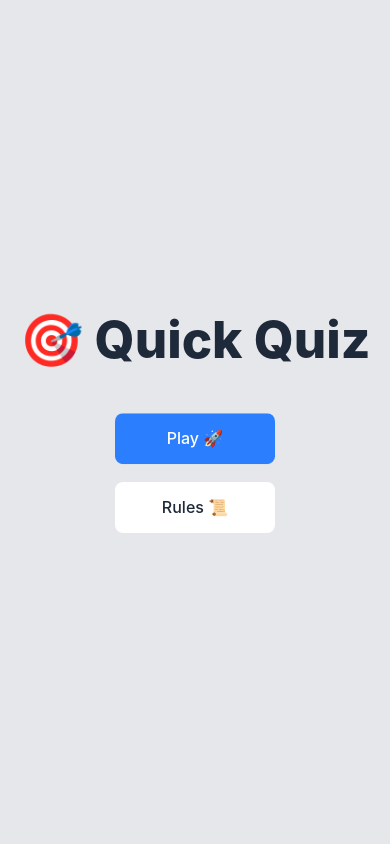
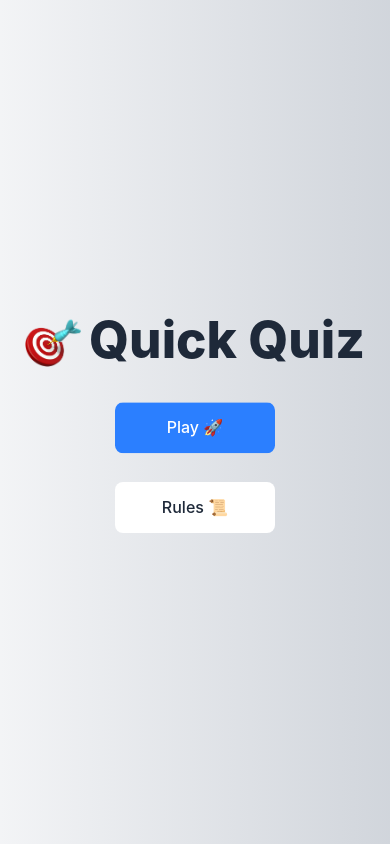
Before and after one commit to Enayat789/quiz-app, a React (Vite) app: page / in a window 390 px wide. Built offline with nearby package versions, Linux system fonts and the light colour scheme.

Commit message:
responsive added

```diff
--- a/package.json
+++ b/package.json
@@ -14,6 +14,7 @@
     "axios": "^1.7.9",
     "react": "^18.3.1",
     "react-dom": "^18.3.1",
+    "react-icons": "^5.4.0",
     "react-router-dom": "^7.1.4",
     "tailwindcss": "^4.0.1"
   },
--- a/src/Components/Home.jsx
+++ b/src/Components/Home.jsx
@@ -1,13 +1,16 @@
 import { useNavigate } from "react-router-dom";
+import bullysEye from "/bullseye.png";
+// import { IoIosRocket } from "react-icons/io";
 
 const Home = () => {
   const navigate = useNavigate();
 
   return (
-    <div className="w-full min-h-screen bg-gray-200 flex flex-col justify-center items-center gap-8 p-4">
+    <div className="w-full min-h-screen flex flex-col bg-gradient-to-r from-gray-100 to-gray-300 justify-center items-center gap-8 p-4">
       {/* Title */}
-      <h1 className="text-3xl md:text-5xl font-extrabold text-gray-800 mb-4 md:mb-6">
-        🎯 Quick Quiz
+      <h1 className="text-3xl md:text-5xl flex justify-center items-center gap-2 font-extrabold text-gray-800 mb-4 md:mb-6">
+        <img src={bullysEye} alt="bullysEye img" className="w-14" />
+        <span> Quick Quiz</span>
       </h1>
 
       {/* Buttons Container */}
@@ -15,9 +18,10 @@ const Home = () => {
         {/* Play Button */}
         <button
           onClick={() => navigate("/quizScreen")}
-          className="w-40 md:w-48 bg-blue-500 text-white text-lg md:text-xl font-semibold px-6 py-3 rounded-lg transition-transform transform animate-bounce hover:animate-none hover:scale-105 hover:shadow-lg"
+          className="w-40 md:w-48 bg-blue-500 text-white text-lg md:text-xl font-semibold gap-2 px-6 py-3 rounded-lg transition-transform transform animate-bounce hover:animate-none hover:scale-105 hover:shadow-lg"
         >
           Play 🚀
+          {/* <IoIosRocket size={20} className=" text-red-300" /> */}
         </button>
 
         {/* Rules Button */}
--- a/src/Components/ui/Question.jsx
+++ b/src/Components/ui/Question.jsx
@@ -10,7 +10,7 @@ const Question = ({
   setSelectedOption,
 }) => {
   return (
-    <div className="w-full max-w-3xl h-[72vh] sm:h-[60vh] md:h-[58vh] bg-gray-200 flex flex-col items-center justify-between gap-4 p-2 sm:p-4 sm:px-6 rounded-lg shadow-md">
+    <div className="w-full max-w-3xl h-auto sm:h-[60vh] md:h-[58vh] bg-gradient-to-r from-gray-100 to-gray-300 flex flex-col items-center justify-between gap-4 p-2 sm:p-4 sm:px-6 rounded-lg shadow-md border border-gray-200">
       <div className="w-full h-auto sm:h-[20%] flex md:flex-row gap-2 sm:gap-4 md:gap-6 p-1 rounded-lg items-center sm:items-center md:items-center justify-start ">
         <h2 className="bg-white h-min p-2 px-3 md:text-2xl rounded-lg flex items-center justify-start md:justify-center">
           Q:
@@ -30,10 +30,10 @@ const Question = ({
                   setSelectedOption(option);
                 }
               }}
-              className={`p-2 pl-2 bg-white flex flex-row items-center text-md gap-6 rounded-lg shadow-sm mb-2 cursor-pointer hover:bg-gray-300 transform transition-transform ease-in-out duration-300 ${
+              className={`p-2 pl-2 bg-white flex flex-row items-center text-md gap-6 rounded-lg shadow-sm mb-2 hover:bg-gradient-to-r from-gray-100 to-gray-300 cursor-pointer transform transition-transform ease-in-out duration-300 ${
                 selectedOption
                   ? "cursor-not-allowed hover:bg-white animate-fade-in"
-                  : "hover:scale-104 animate-slide-up"
+                  : "hover:scale-104 animate-slide-up "
               }`}
             >
               <span className="h-full px-4 p-2 rounded-lg bg-gray-200">
--- a/src/Components/ui/ScoreSection.jsx
+++ b/src/Components/ui/ScoreSection.jsx
@@ -6,8 +6,8 @@ const ScoreSection = ({
   timeLeft,
 }) => {
   return (
-    <div className="w-full max-w-3xl bg-gray-200 flex justify-between items-center p-2 px-4 sm:px-6 md:px-8 mb-4 rounded-lg text-lg sm:text-xl font-semibold">
-      <div className="flex flex-col w-[35%] sm:w-[28%] md:w-[25%] items-center justify-center p-1 sm:p-2 gap-1 sm:gap-2">
+    <div className="w-full max-w-3xl flex justify-between items-center bg-gradient-to-r from-gray-100 to-gray-300 border border-gray-200 p-2 px-4 sm:px-6 md:px-8 mb-4 rounded-lg text-lg sm:text-xl font-semibold">
+      <div className="flex flex-col w-[37%] sm:w-[28%] md:w-[26%] items-center justify-center p-1 sm:p-2 gap-1 sm:gap-2">
         <span className="text-sm sm:text-xl">
           Question {currentIndex + 1} of {totalQues}
         </span>
--- a/src/Components/ui/TotalScore.jsx
+++ b/src/Components/ui/TotalScore.jsx
@@ -2,9 +2,9 @@ import React from "react";
 
 function TotalScore({ score, totalQues, restartQuiz, navigate }) {
   return (
-    <div className="w-full h-full min-h-screen flex items-center justify-center p-4">
-      <div className="w-full max-w-3xl bg-gray-200 flex flex-col justify-between items-center py-4 px-4 sm:px-8 lg:h-[50vh] lg:justify-between rounded-lg text-xl font-semibold shadow-md">
-        <div className="w-full flex flex-col items-center">
+    <div className="w-full h-full min-h-screen bg-gradient-to-r from-gray-100 to-gray-300 flex items-center justify-center p-4">
+      <div className="w-full max-w-3xl bg-white flex flex-col justify-between items-center py-4 px-4 sm:px-8 lg:h-[50vh] lg:justify-between rounded-lg text-xl font-semibold shadow-xl border border-gray-300">
+        <div className="w-full flex flex-col items-center md:gap-2">
           <h2 className="text-4xl sm:text-3xl lg:text-5xl">Total Score</h2>
           <h2 className="text-4xl sm:text-2xl lg:text-5xl">
             {score} / {totalQues}
@@ -28,7 +28,7 @@ function TotalScore({ score, totalQues, restartQuiz, navigate }) {
           <div className="w-full flex flex-col sm:flex-row items-center justify-evenly space-y-4 sm:space-y-0 sm:space-x-4">
             <button
               onClick={() => navigate("/")}
-              className="border-4 bg-white text-gray-800 text-md font-semibold px-6 py-2 rounded-lg transition-transform transform hover:scale-105 hover:shadow-lg w-full sm:w-auto"
+              className="border-4 text-black bg-gray-200 text-md font-semibold px-6 py-2 rounded-lg transition-transform transform hover:scale-105 hover:bg-gray-300 hover:shadow-lg w-full sm:w-auto"
             >
               Home
             </button>
```
Also changed, not shown: public/bullseye.png (added), 1 other file (tests, documents, lock files or other folders).
